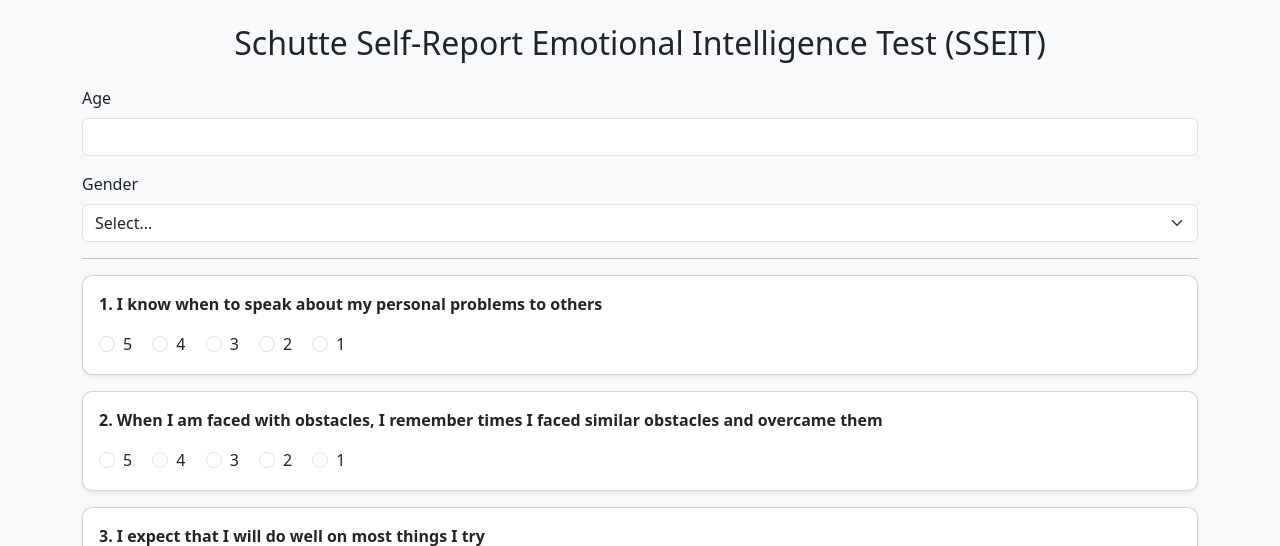
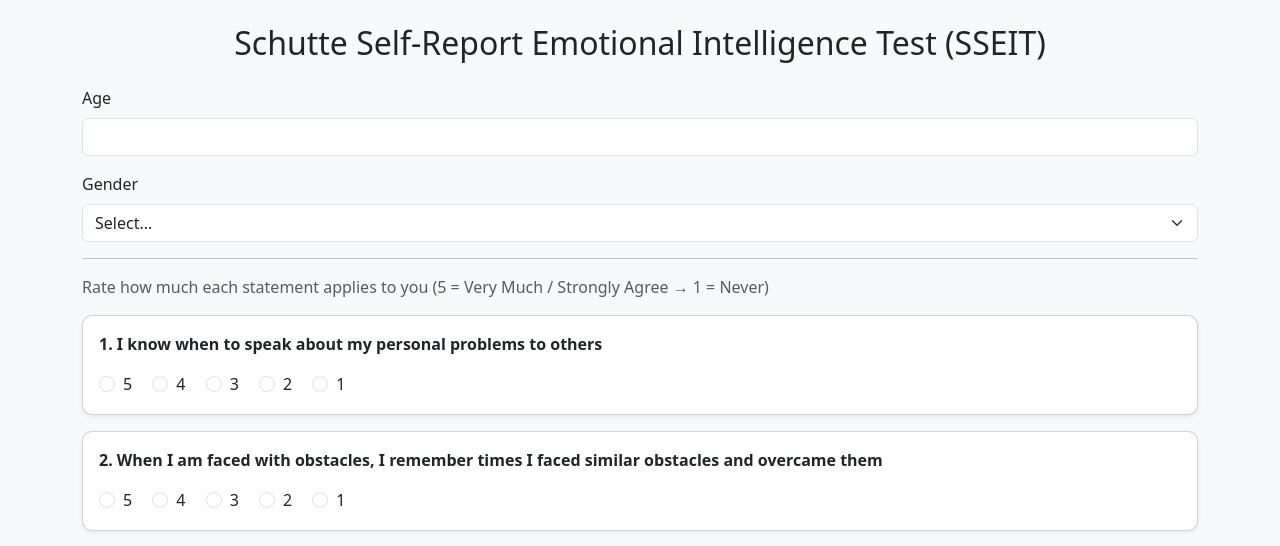
Before and after one commit to user7217/sseit, a Flask app: page /sseit in a window 1280 px wide. Shown: the top 546 px of the page. Run offline with Flask 3, Linux system fonts and the light colour scheme.

Commit message:
added: instructional text for rating statements in SSEIT form

```diff
--- a/templates/sseit.html
+++ b/templates/sseit.html
@@ -19,6 +19,10 @@
   </div>
 
   <hr>
+
+    <p class="text-muted">Rate how much each statement applies to you (5 = Very Much / Strongly Agree → 1 = Never)</p>
+
+
   {% for i, q in questions %}
   <div class="card mb-3 shadow-sm">
     <div class="card-body">
```
Also changed, not shown: 1 other file.
